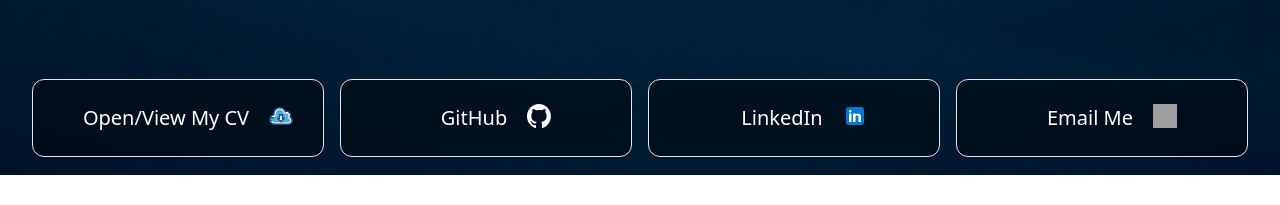
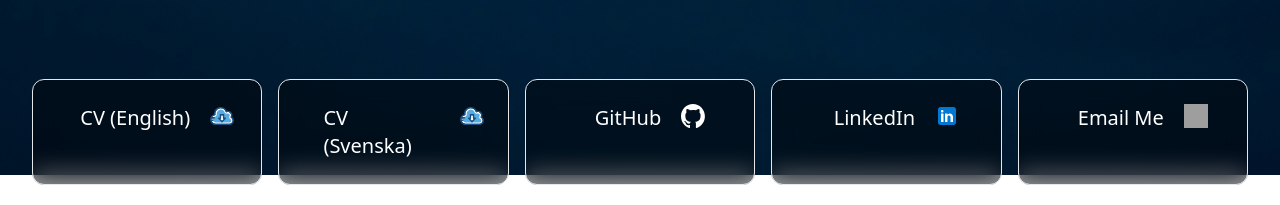
Before and after one commit to NikyAviator/nikolai-kocev-v2, a React (Vite) app in the folder frontend/: page / in a window 1280 px wide. Shown: the part 747-952 px from the top of the page. Built offline with nearby package versions, Linux system fonts and the light colour scheme; grey boxes are pictures that could not be loaded.

Commit message:
Added CV Svenska btn

```diff
--- a/frontend/src/Components/sections/AboutmeSection.jsx
+++ b/frontend/src/Components/sections/AboutmeSection.jsx
@@ -55,14 +55,28 @@
         </div>
 
         {/* 4. Buttons row */}
-        <div className="mx-auto mt-12 grid grid-cols-1 gap-4 sm:grid-cols-4 lg:mx-0">
+        <div className="mx-auto mt-12 grid grid-cols-1 gap-4 sm:grid-cols-5 lg:mx-0">
           <a
             href="/NK-CV-IT-ENG.pdf"
             target="_blank"
             rel="noopener noreferrer"
             className="btn-contact flex flex-row justify-center text-lg sm:text-xl"
           >
-            <span className="mx-5">Open/View My CV</span>
+            <span className="mx-5">CV (English)</span>
+            <img
+              src="/svg/download.svg"
+              alt="Download"
+              className="h-6 w-6 shrink-0"
+            />
+          </a>
+
+          <a
+            href="/NK-CV-IT-SWE.pdf"
+            target="_blank"
+            rel="noopener noreferrer"
+            className="btn-contact flex flex-row justify-center text-lg sm:text-xl"
+          >
+            <span className="mx-5">CV (Svenska)</span>
             <img
               src="/svg/download.svg"
               alt="Download"
```
